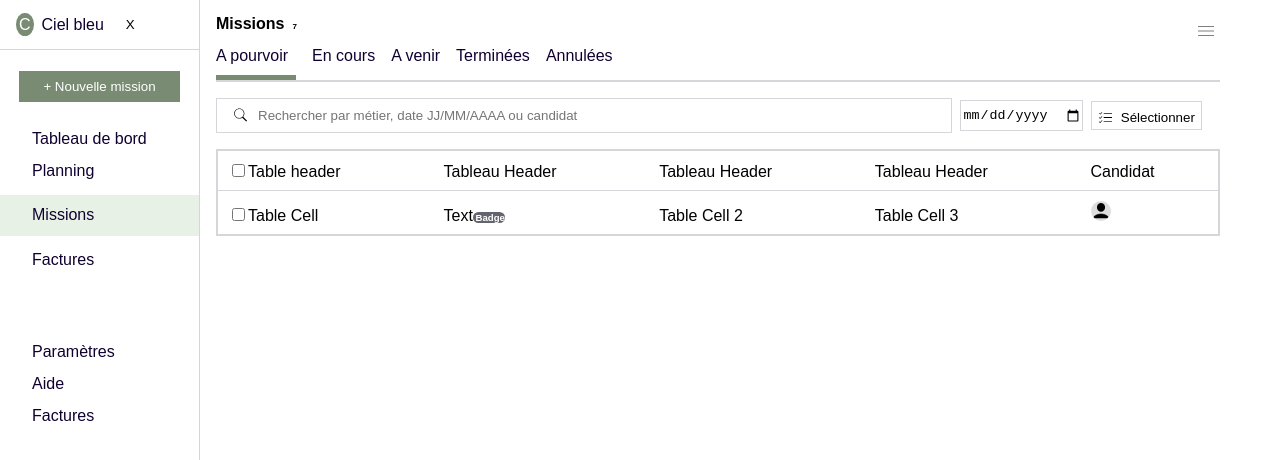
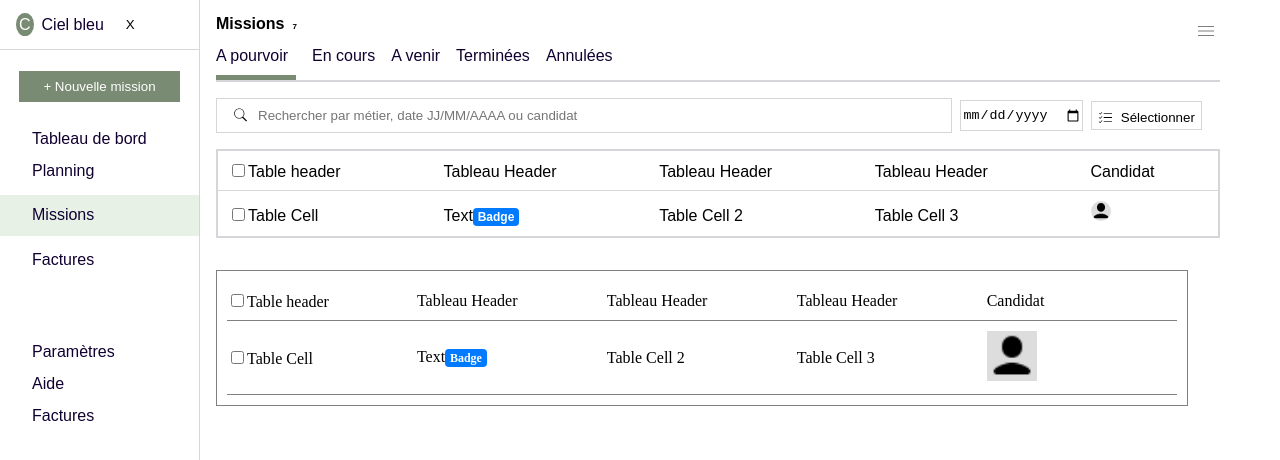
Before and after one commit to Sarah-Emidio/Missions, a React (Vite) app: page / in a window 1280 px wide. Shown: the top 460 px of the page. Built offline with nearby package versions, Linux system fonts and the light colour scheme.

Commit message:
ajout du composant Cards englober pas une div avec Tables

```diff
--- a/src/Pages/Missions.js
+++ b/src/Pages/Missions.js
@@ -3,6 +3,7 @@ import Main from "../components/App/Main/Main";
 import Header from "../components/App/Header/Header";
 import SearchFiltered from "../components/App/SearchFiltered/SearchFiltered";
 import Tables from "../components/App/Tables/Tables";
+import Cards from "../components/App/Cards/Cards";
 
 import '../Pages/Missions.scss';
 
@@ -41,7 +42,12 @@ const Missions = () => {
                 <div className="main__content">
                     <Header toggleMain={toggleMain} />
                     <SearchFiltered />
-                    <Tables />
+                    <div className="desktop">
+                        <Tables />
+                    </div>
+                    <div className="mobile">
+                        <Cards />
+                    </div>
                 </div>
             </div>
         </>
```
